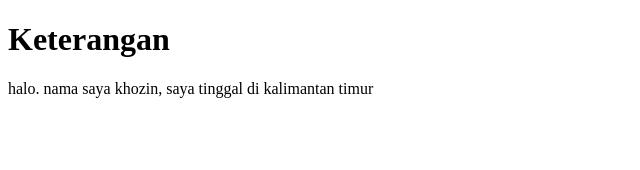
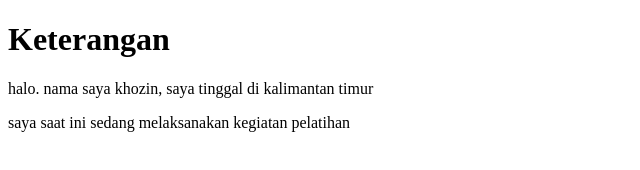
Before and after one commit to KhozinKZ/contoh, a plain HTML site: page index.html in a window 1280 px wide. Shown: the whole page, without its empty margins (0-640 px from the left). Drawn offline with Linux system fonts and the light colour scheme.

Commit message:
menambahkan keterangan

```diff
--- a/index.html
+++ b/index.html
@@ -9,6 +9,6 @@
 	<h1>Keterangan</h1>
 	<p>halo. nama saya khozin, saya tinggal di kalimantan timur</p>
 
-
+	<p>saya saat ini sedang melaksanakan kegiatan pelatihan</p>
 </body>
 </html>
```
